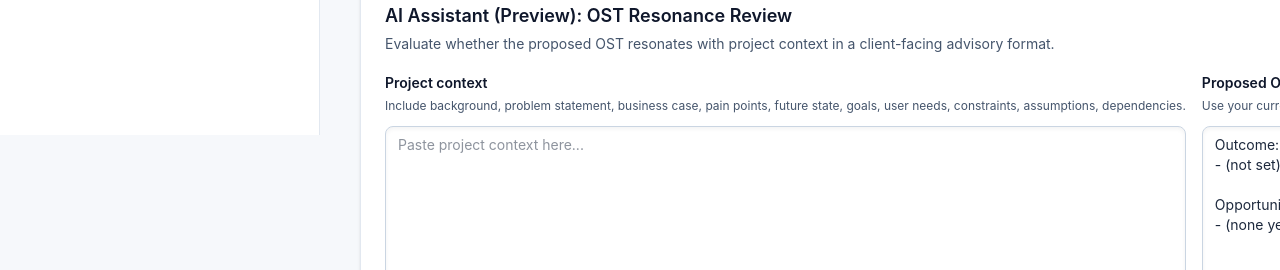
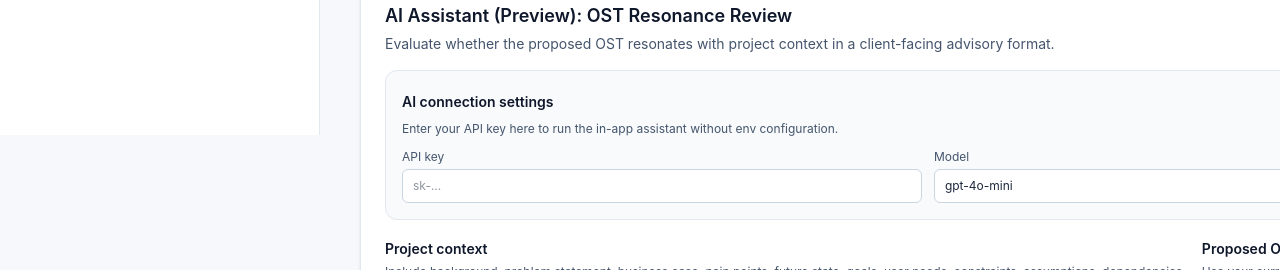
Before and after one commit to dahliavuong/omkeystone, a React (Vite) app: page / in a window 1280 px wide. Shown: the part 665-935 px from the top of the page. Built offline with nearby package versions, Linux system fonts and the light colour scheme; no server answers.

Commit message:
Allow runtime AI key configuration in preview assistant
Co-authored-by: dahliavuong <dahliavuong@users.noreply.github.com>

```diff
--- a/src/components/OSTAIAssistantPanel.tsx
+++ b/src/components/OSTAIAssistantPanel.tsx
@@ -24,10 +24,28 @@ const buildInput = (projectContext: string, proposedOst: string): OSTAIReviewInp
   proposedOst: proposedOst.trim(),
 });
 
+const API_KEY_STORAGE_KEY = 'ost_ai_api_key';
+
+const readStoredApiKey = (): string => {
+  if (typeof window === 'undefined') {
+    return '';
+  }
+  return window.localStorage.getItem(API_KEY_STORAGE_KEY) ?? '';
+};
+
 export function OSTAIAssistantPanel({ ostData }: OSTAIAssistantPanelProps) {
   const currentOstSnapshot = useMemo(() => serializeOstForReview(ostData), [ostData]);
   const [projectContext, setProjectContext] = useState('');
   const [proposedOst, setProposedOst] = useState(currentOstSnapshot);
+  const [apiKey, setApiKey] = useState<string>(() => readStoredApiKey());
+  const [model, setModel] = useState<string>(
+    () => (import.meta.env.VITE_LLM_MODEL as string | undefined) ?? 'gpt-4o-mini',
+  );
+  const [apiUrl, setApiUrl] = useState<string>(
+    () =>
+      (import.meta.env.VITE_LLM_API_URL as string | undefined) ??
+      'https://api.openai.com/v1/chat/completions',
+  );
   const [reviewOutput, setReviewOutput] = useState('');
   const [status, setStatus] = useState<Status | null>(null);
   const [isRunning, setIsRunning] = useState(false);
@@ -59,7 +77,11 @@ export function OSTAIAssistantPanel({ ostData }: OSTAIAssistantPanelProps) {
       message: 'Running AI resonance review...',
     });
 
-    const result = await runOstAiReview(buildInput(projectContext, proposedOst));
+    const result = await runOstAiReview(buildInput(projectContext, proposedOst), {
+      apiKey: apiKey.trim() || undefined,
+      model: model.trim() || undefined,
+      apiUrl: apiUrl.trim() || undefined,
+    });
     setIsRunning(false);
 
     if (!result.ok) {
@@ -74,6 +96,20 @@ export function OSTAIAssistantPanel({ ostData }: OSTAIAssistantPanelProps) {
     setStatus({
       type: 'success',
       message: `AI review generated successfully using model: ${result.model}`,
+    });
+  };
+
+  const handleSaveApiSettings = () => {
+    if (typeof window !== 'undefined') {
+      if (apiKey.trim()) {
+        window.localStorage.setItem(API_KEY_STORAGE_KEY, apiKey.trim());
+      } else {
+        window.localStorage.removeItem(API_KEY_STORAGE_KEY);
+      }
+    }
+    setStatus({
+      type: 'info',
+      message: 'AI connection settings saved locally in this browser session.',
     });
   };
 
@@ -116,6 +152,54 @@ export function OSTAIAssistantPanel({ ostData }: OSTAIAssistantPanelProps) {
       </div>
 
       <div className="mt-4 grid gap-4 xl:grid-cols-2">
+        <div className="xl:col-span-2 rounded-xl border border-slate-200 bg-slate-50 p-4">
+          <div className="flex flex-wrap items-center justify-between gap-2">
+            <p className="text-sm font-semibold text-slate-900">AI connection settings</p>
+            <button
+              type="button"
+              onClick={handleSaveApiSettings}
+              className="rounded-md border border-slate-300 px-2.5 py-1.5 text-xs font-medium text-slate-700 hover:bg-slate-100"
+            >
+              Save settings locally
+            </button>
+          </div>
+          <p className="mt-1 text-xs text-slate-600">
+            Enter your API key here to run the in-app assistant without env configuration.
+          </p>
+          <div className="mt-3 grid gap-3 md:grid-cols-3">
+            <label className="text-xs text-slate-600">
+              API key
+              <input
+                type="password"
+                value={apiKey}
+                onChange={(event) => setApiKey(event.target.value)}
+                placeholder="sk-..."
+                className="mt-1 block w-full rounded-md border border-slate-300 bg-white px-2.5 py-2 text-xs text-slate-800 outline-none focus:border-slate-400"
+              />
+            </label>
+            <label className="text-xs text-slate-600">
+              Model
+              <input
+                type="text"
+                value={model}
+                onChange={(event) => setModel(event.target.value)}
+                placeholder="gpt-4o-mini"
+                className="mt-1 block w-full rounded-md border border-slate-300 bg-white px-2.5 py-2 text-xs text-slate-800 outline-none focus:border-slate-400"
+              />
+            </label>
+            <label className="text-xs text-slate-600">
+              API URL
+              <input
+                type="text"
+                value={apiUrl}
+                onChange={(event) => setApiUrl(event.target.value)}
+                placeholder="https://api.openai.com/v1/chat/completions"
+                className="mt-1 block w-full rounded-md border border-slate-300 bg-white px-2.5 py-2 text-xs text-slate-800 outline-none focus:border-slate-400"
+              />
+            </label>
+          </div>
+        </div>
+
         <div>
           <label className="text-sm font-semibold text-slate-900" htmlFor="project-context">
             Project context
--- a/src/types/aiReview.ts
+++ b/src/types/aiReview.ts
@@ -1,6 +1,12 @@
 export type OSTAIReviewInput = {
   projectContext: string;
   proposedOst: string;
+};
+
+export type OSTAIReviewConfig = {
+  apiKey?: string;
+  model?: string;
+  apiUrl?: string;
 };
 
 export type OSTAIReviewResult =
--- a/src/utils/aiReview.ts
+++ b/src/utils/aiReview.ts
@@ -1,4 +1,8 @@
-import type { OSTAIReviewInput, OSTAIReviewResult } from '../types/aiReview';
+import type {
+  OSTAIReviewConfig,
+  OSTAIReviewInput,
+  OSTAIReviewResult,
+} from '../types/aiReview';
 
 const SYSTEM_PROMPT = `
 You are an experienced Business Analyst, Product Strategist, and Discovery Lead.
@@ -62,11 +66,16 @@ ${input.proposedOst}
 
 export const runOstAiReview = async (
   input: OSTAIReviewInput,
+  runtimeConfig?: OSTAIReviewConfig,
 ): Promise<OSTAIReviewResult> => {
-  const apiKey = import.meta.env.VITE_LLM_API_KEY as string | undefined;
-  const model = (import.meta.env.VITE_LLM_MODEL as string | undefined) ?? 'gpt-4o-mini';
+  const apiKey = runtimeConfig?.apiKey || (import.meta.env.VITE_LLM_API_KEY as string | undefined);
+  const model =
+    runtimeConfig?.model ||
+    (import.meta.env.VITE_LLM_MODEL as string | undefined) ||
+    'gpt-4o-mini';
   const apiUrl =
-    (import.meta.env.VITE_LLM_API_URL as string | undefined) ??
+    runtimeConfig?.apiUrl ||
+    (import.meta.env.VITE_LLM_API_URL as string | undefined) ||
     'https://api.openai.com/v1/chat/completions';
 
   if (!apiKey) {
@@ -74,7 +83,7 @@ export const runOstAiReview = async (
       ok: false,
       missingApiKey: true,
       message:
-        'AI API key is missing. Set VITE_LLM_API_KEY in your environment to run the in-app assistant.',
+        'AI API key is missing. Add it in AI connection settings or set VITE_LLM_API_KEY in your environment.',
     };
   }
 
```
Also changed, not shown: 1 other file (tests, documents, lock files or other folders).
